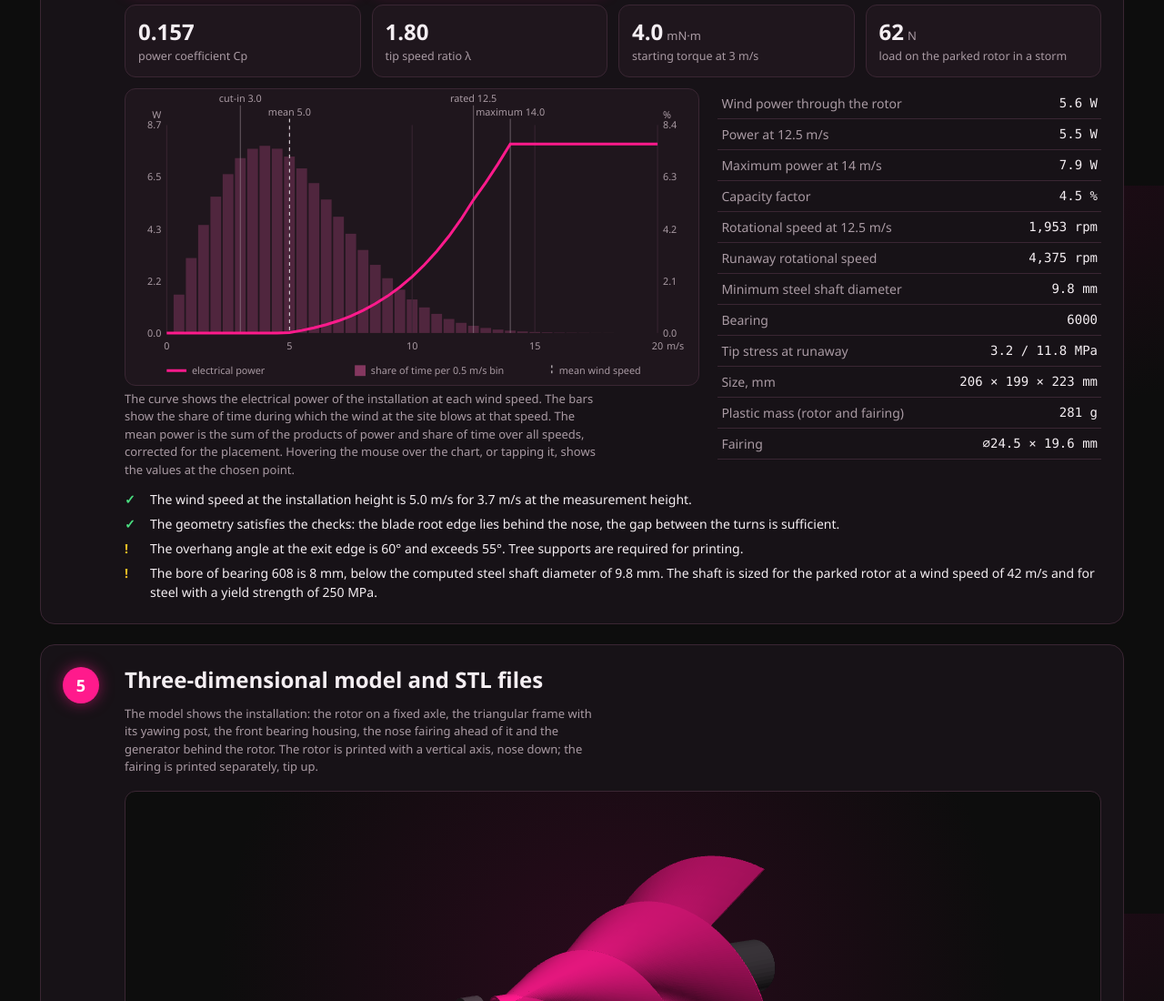
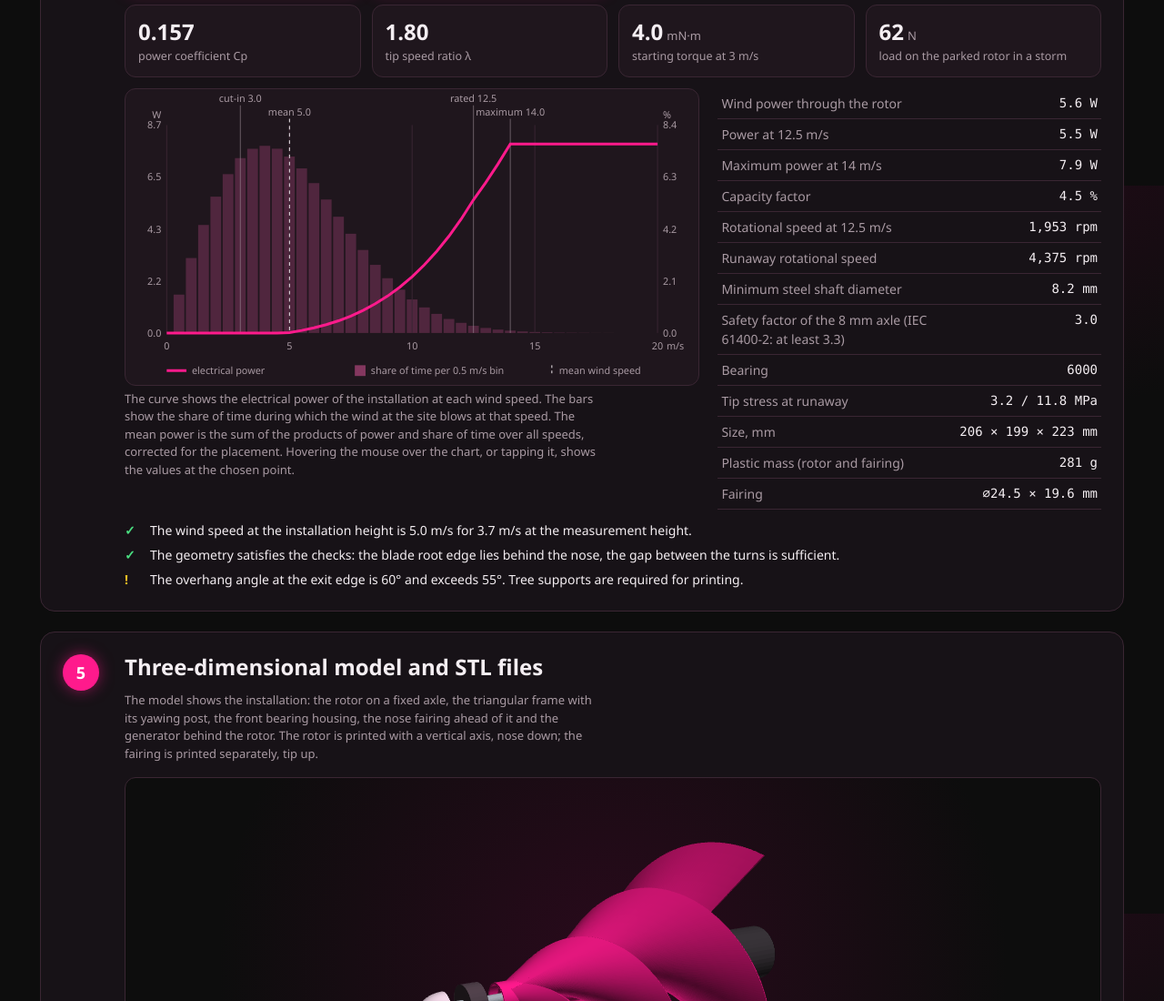
Before and after one commit to MikalaiKryvusha/KATAK, a website: page kalculator/index.html in a window 1280 px wide. Shown: the part 2996-4096 px from the top of the page at 91% size. Drawn offline with Linux system fonts and the light colour scheme.

Commit message:
fix(kalculator): the axle is a beam on two supports — an 8 mm axle holds a 220 mm rotor with a safety factor of 3.0
Owner 2026-11-16 18:55: «что-то у тебя не так с расчетом стержня. Я почти УВЕРЕН, что 8 мм стержен ЗАПРОСТО выбержит такую
турбину». He was right: the core took the axle as a cantilever from the rear bearing, while the axle is held at both ends (the
front bearing housing and the generator — ideas/04 and the original frame); M = F·L/4 over the span halves the moment. The
parked load itself agrees with the AWM brochure within 1–3 % (researches/06).
- The results show «Запас прочности оси 8 мм (IEC 61400-2: не ниже 3,3)»: 3.0 at the defaults; the warning fires only when
  the axle would yield (factor < 1), e.g. D 600 on the same 8 mm axle (0.17).
- The minimum diameter at n 3.3 stays in the table (8.2 mm at D 220).

Test change (tools/ui-run.mjs, the axle cases): why — the old case expected the warning at the defaults, which was the false
alarm itself; now: no warning and the factor row ≈ 3 at the defaults, and the control D 600 → «не выдерживает». The core test
«a steel shaft is sized and a bearing picked» still holds (11.0 mm → 6001 for D 300).
Runs: node kalculator/test.mjs 85/85; node tools/ui-run.mjs 60/60; voice-lint 0.

Co-Authored-By: Claude Opus 5.5 <noreply@anthropic.com>

```diff
--- a/kalculator/index.html
+++ b/kalculator/index.html
@@ -793,10 +793,14 @@ const KATAK = (() => {
     const q0 = m.cq0 * 0.5 * rho * A * vIn * vIn * R;
     // loads, §5.1: parking at Ve50 (Cd = 1.5 on A) governs; operation at the brake speed with Ct_design = 1.0
     const fPark = 0.5 * rho * s.ve50 * s.ve50 * 1.5 * A, fOp = 1.0 * 0.5 * rho * A * vOut * vOut;
-    // shaft, §5.3: steel S_y 250 MPa, n = 3.3 (IEC γf·γm); M at the rear bearing with the overhang to the rotor's middle
-    const Ls = p.ld * D, a = Ls / 2 + p.hub_back_mm / 1000;
-    const M = fPark * a, T = q(vOut, m.lamOpt);
-    const dShaft = Math.cbrt(32 * 3.3 / (Math.PI * 250e6) * Math.sqrt(M * M + 0.75 * T * T)) * 1000;
+    // shaft, §5.3: steel S_y 250 MPa, n = 3.3 (IEC γf·γm). The axle is held at BOTH ends — the front bearing housing and the
+    // generator (ideas/04, the original's frame, researches/06 §2.4): a beam on two supports with the rotor's load at its
+    // middle, M = F·L/4 over the span L (owner 2026-11-16 18:55: «Я почти УВЕРЕН, что 8 мм стержен ЗАПРОСТО выбержит такую
+    // турбину» — the cantilever from the rear bearing used before doubled M). [NOT-TESTED]
+    const Ls = p.ld * D, span = Ls + (p.hub_front_mm + p.hub_back_mm + (p.nose_gap_mm ?? 40) / 2 + 6) / 1000 + 0.09 * D, a = span / 4;
+    const M = fPark * a, T = q(vOut, m.lamOpt), Meq = Math.sqrt(M * M + 0.75 * T * T);
+    const dShaft = Math.cbrt(32 * 3.3 / (Math.PI * 250e6) * Meq) * 1000;
+    const shaftFactor = (dmm) => 250e6 * Math.PI * Math.pow(dmm / 1000, 3) / (32 * Meq);   // the safety factor of a steel axle of d mm
     const bearing = BEARINGS.find((b) => b.d >= dShaft) || BEARINGS[BEARINGS.length - 1];
     // centrifugal stress, §5.2: thin ring at the tip σ = ρ_m·v_tip², at the runaway speed λ_run·V_out
     const mat = MATERIALS[s.material] || MATERIALS.ASA;
@@ -806,7 +810,7 @@ const KATAK = (() => {
       pRatedEl, pMaxEl: pEl(vOut), rpm: { mean: nOf(vHub), rated: nRated, run: 60 * m.lamRun * vOut / (Math.PI * D) },
       torque: { rated: q(vRated, m.lamOpt), start: q0 },
       loads: { park: fPark, op: fOp, moment: M, overhang_m: a },
-      shaft: { d_mm: dShaft, bearing }, stress: { vTipRun, sigmaRing, allow: mat.sz / 3.3, ok: sigmaRing <= mat.sz / 3.3 },
+      shaft: { d_mm: dShaft, bearing, factor: shaftFactor, span_m: span }, stress: { vTipRun, sigmaRing, allow: mat.sz / 3.3, ok: sigmaRing <= mat.sz / 3.3 },
       material: mat,
     };
   }
@@ -968,7 +972,7 @@ const I18N = {
     },
     r: {
       wall: 'Толщина стенки лопасти', layer: 'Высота слоя и ширина линии', ld: 'Отношение длины к диаметру', len: 'Длина ротора', hub: 'Диаметр ступицы',
-      size: 'Габарит печати', mass: 'Масса пластика (ротор и обтекатель)', shaft: 'Минимальный диаметр стального вала', bearing: 'Подшипник',
+      size: 'Габарит печати', mass: 'Масса пластика (ротор и обтекатель)', shaft: 'Минимальный диаметр стального вала', axle: 'Запас прочности оси {d} мм (IEC 61400-2: не ниже 3,3)', bearing: 'Подшипник',
       rpmRated: 'Частота вращения при 12,5 м/с', run: 'Частота вращения разноса', stress: 'Напряжение на кромке при разносе',
       rho: 'Плотность воздуха', weibull: 'Параметры Вейбулла c и k', wind: 'Мощность ветрового потока через ротор', rated: 'Мощность при 12,5 м/с', maxP: 'Наибольшая мощность при 14 м/с',
       cf: 'Коэффициент использования установленной мощности', nose: 'Обтекатель', lines: ['линия', 'линии', 'линий'],
@@ -989,7 +993,7 @@ const I18N = {
       overhang: 'Угол нависания у выходной кромки равен {a}° и превышает 55°. Для печати требуются древовидные поддержки.',
       material: 'Выбранный материал не предназначен для наружной установки. Для эксплуатации под солнцем рекомендуется ASA.',
       stress: 'Напряжение на кромке при разносе превышает допускаемое. Установка требует электрического торможения.',
-      shaft: 'Внутренний диаметр подшипника {b} равен {d} мм и меньше расчётного диаметра стального вала {s} мм. Вал рассчитан на стоянку ротора при скорости ветра {v} м/с из стали с пределом текучести 250 МПа.',
+      shaft: 'Ось диаметром {d} мм под подшипник {b} не выдерживает стоянку ротора при скорости ветра {v} м/с: напряжение в ней выше предела текучести стали 250 МПа. Следует выбрать подшипник с внутренним диаметром не меньше {s} мм.',
       split: 'Ротор больше стола принтера и печатается из {n} деталей: этажей ядра — {f}, одинаковых юбок — {s}. Сборка: задний этаж, передний этаж, затем юбки; каждая деталь надвигается вдоль оси со стороны носа.',
       splitFloors: 'Ротор выше стола принтера и печатается из {n} этажей ядра. Сборка: этажи по очереди от заднего к переднему; каждый этаж надвигается вдоль оси со стороны носа.',
       splitBig: 'Детали ротора не помещаются на стол даже по частям. Следует уменьшить диаметр.',
@@ -1064,7 +1068,7 @@ const I18N = {
     },
     r: {
       wall: 'Blade wall thickness', layer: 'Layer height and line width', ld: 'Length-to-diameter ratio', len: 'Rotor length', hub: 'Hub diameter',
-      size: 'Build size', mass: 'Plastic mass (rotor and fairing)', shaft: 'Minimum steel shaft diameter', bearing: 'Bearing',
+      size: 'Build size', mass: 'Plastic mass (rotor and fairing)', shaft: 'Minimum steel shaft diameter', axle: 'Safety factor of the {d} mm axle (IEC 61400-2: at least 3.3)', bearing: 'Bearing',
       rpmRated: 'Rotational speed at 12.5 m/s', run: 'Runaway rotational speed', stress: 'Tip stress at runaway',
       rho: 'Air density', weibull: 'Weibull parameters c and k', wind: 'Wind power through the rotor', rated: 'Power at 12.5 m/s', maxP: 'Maximum power at 14 m/s',
       cf: 'Capacity factor', nose: 'Fairing', lines: ['line', 'lines', 'lines'],
@@ -1085,7 +1089,7 @@ const I18N = {
       overhang: 'The overhang angle at the exit edge is {a}° and exceeds 55°. Tree supports are required for printing.',
       material: 'The selected material is not intended for outdoor use. ASA is recommended for operation in the sun.',
       stress: 'The tip stress at runaway exceeds the allowable value. The installation requires electrical braking.',
-      shaft: 'The bore of bearing {b} is {d} mm, below the computed steel shaft diameter of {s} mm. The shaft is sized for the parked rotor at a wind speed of {v} m/s and for steel with a yield strength of 250 MPa.',
+      shaft: 'The {d} mm axle of bearing {b} does not withstand the parked rotor at a wind speed of {v} m/s: its stress exceeds the 250 MPa yield strength of steel. Choose a bearing with a bore of at least {s} mm.',
       split: 'The rotor is larger than the printer bed and is printed from {n} parts: core floors — {f}, identical skirts — {s}. Assembly: the rear floor, the front floor, then the skirts; every part slides on along the axis from the nose.',
       splitFloors: 'The rotor is taller than the printer bed and is printed from {n} core floors. Assembly: the floors one by one from the rear to the front; each floor slides on along the axis from the nose.',
       splitBig: 'The parts do not fit the bed even when split. Reduce the diameter.',
@@ -1334,7 +1338,7 @@ function render() {
   const extra = [
     [t.r.wind, `${fmt(ph.windMeanW, 1)} ${unit('W')}`], [t.r.rated, `${fmt(ph.pRatedEl, 1)} ${unit('W')}`], [t.r.maxP, `${fmt(ph.pMaxEl, 1)} ${unit('W')}`], [t.r.cf, `${fmt(ph.cf * 100, 1)} %`],
     [t.r.rpmRated, `${fmt(ph.rpm.rated)} ${unit('rpm')}`], [t.r.run, `${fmt(ph.rpm.run)} ${unit('rpm')}`],
-    [t.r.shaft, `${fmt(ph.shaft.d_mm, 1)} ${unit('mm')}`], [t.r.bearing, `${ph.shaft.bearing.id}`],
+    [t.r.shaft, `${fmt(ph.shaft.d_mm, 1)} ${unit('mm')}`], [t.r.axle.replace('{d}', ((x) => fmt(x, Number.isInteger(x) ? 0 : 1))(p.bore === 'bearings' ? bearing.d : p.bore_mm)), fmt(ph.shaft.factor(p.bore === 'bearings' ? bearing.d : p.bore_mm), 1)], [t.r.bearing, `${ph.shaft.bearing.id}`],
     [t.r.stress, `${fmt(ph.stress.sigmaRing, 1)} / ${fmt(ph.stress.allow, 1)} ${unit('MPa')}`],
   ];
   if (last.build) {
@@ -1358,7 +1362,7 @@ function renderWarnings() {
   if (!ph.stress.ok) list.push(['warn', t.w.stress]);
   // the chosen bearing's bore below the computed steel shaft (§5.3: parked rotor at Ve50, S_y 250 MPa) — the owner's 608 default
   // gives 8 mm against ≈ 10 mm at D 220; the page says so instead of hiding it
-  if (last.g.bore === 'bearings' && last.bearing.d < ph.shaft.d_mm) list.push(['warn', fill(t.w.shaft, { b: last.bearing.id, d: fmt(last.bearing.d), s: fmt(ph.shaft.d_mm, 1), v: fmt(s.ve50) })]);
+  if (last.g.bore === 'bearings' && ph.shaft.factor(last.bearing.d) < 1) list.push(['bad', fill(t.w.shaft, { b: last.bearing.id, d: fmt(last.bearing.d), s: fmt(ph.shaft.d_mm, 1), v: fmt(s.ve50) })]);
   if (geo.wf.wall_mm / p.diameter_mm > 0.015) list.push(['warn', t.w.thick]);
   // the layer outside 25–75 % of the nozzle (researches/02 §4) — matters since the layer default is a fixed 0.2 mm
   const layerShare = geo.wf.layer_mm / p.nozzle_mm;
```
Also changed, not shown: MASTER_PLAN.md (+1 -0 lines), tools/ui-run.mjs (+7 -6 lines).
